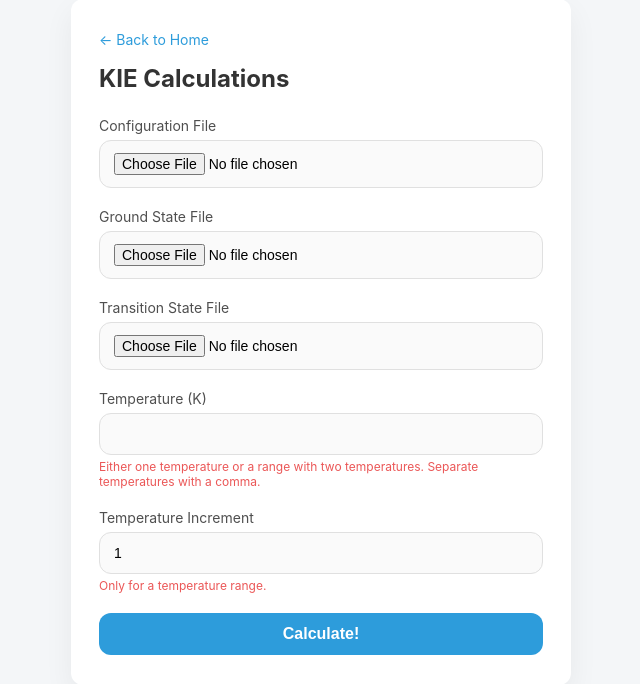
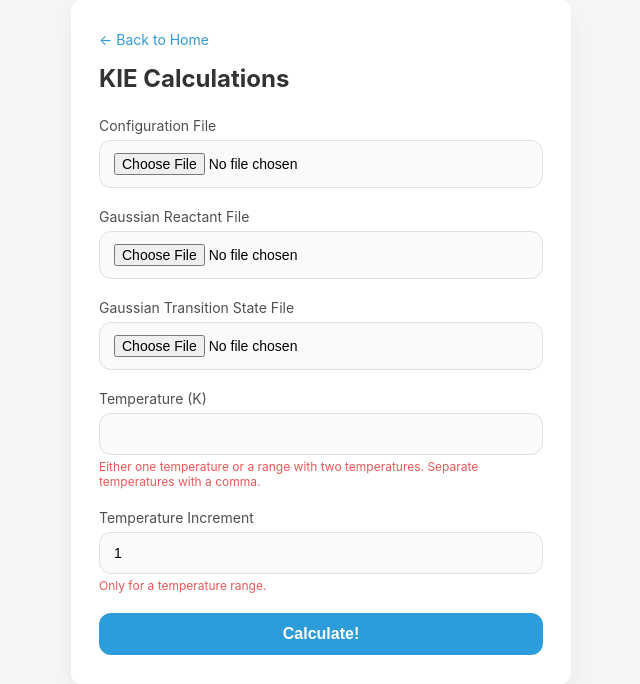
Before and after one commit to ggrazioli/PyQuiverHS, a Flask app: page /kie in a window 1280 px wide. Shown: the part 58-742 px from the top of the page, without its empty margins (319-959 px from the left). Run offline with Flask 3, Linux system fonts and the light colour scheme.

Commit message:
Corrected labels to Gaussian reactant and transition state

```diff
--- a/templates/kie.html
+++ b/templates/kie.html
@@ -153,12 +153,12 @@
       </div>
 
       <div class="form-group">
-        <label for="ground_state_file">Ground State File</label>
+        <label for="ground_state_file">Gaussian Reactant File</label>
         <input type="file" name="ground_state_file" accept=".out,.log" required />
       </div>
 
       <div class="form-group">
-        <label for="transition_state_file">Transition State File</label>
+        <label for="transition_state_file">Gaussian Transition State File</label>
         <input type="file" name="transition_state_file" accept=".out,.log" required />
       </div>
 
```
